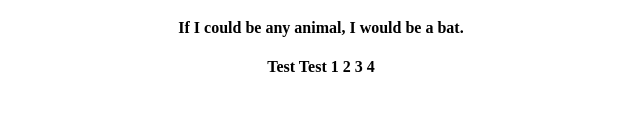
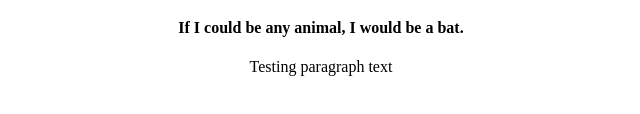
Before and after one commit to emilymlo/My-Profile, a plain HTML site: page index.html in a window 1280 px wide. Shown: the part 290-404 px from the top of the page, 319-959 px from the left. Drawn offline with Linux system fonts and the light colour scheme.

Commit message:
paragraph text

```diff
--- a/index.html
+++ b/index.html
@@ -15,7 +15,7 @@
 					<h4>My favorite color is purple.</h4>
 					<h4>My favorite food is ramen.</h4>
 					<h4>If I could be any animal, I would be a bat.</h4>
-                    <h4>Test Test 1 2 3 4</h4>
+                    <p>Testing paragraph text</p>
 			</div>
 		  </body>
 		</html>
```
